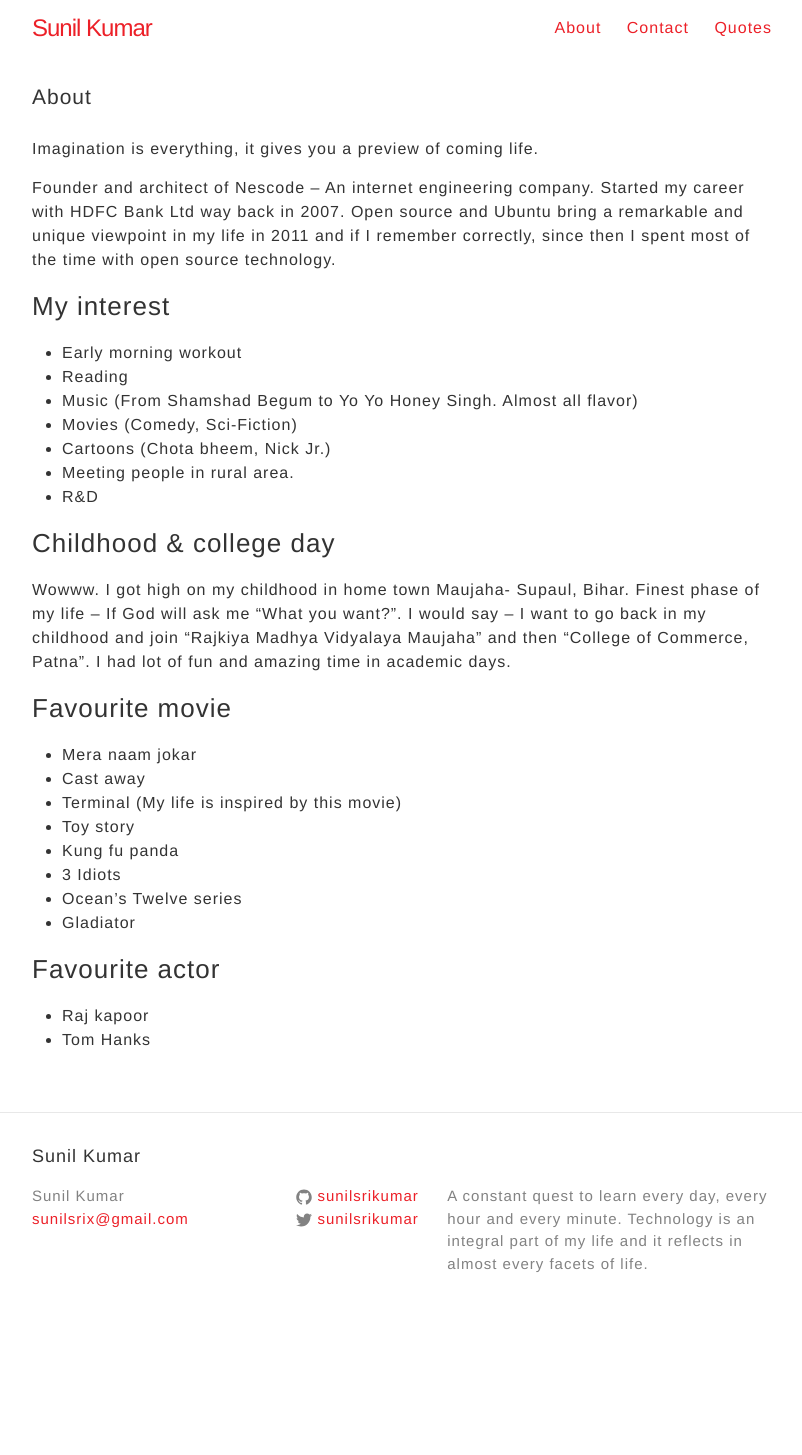
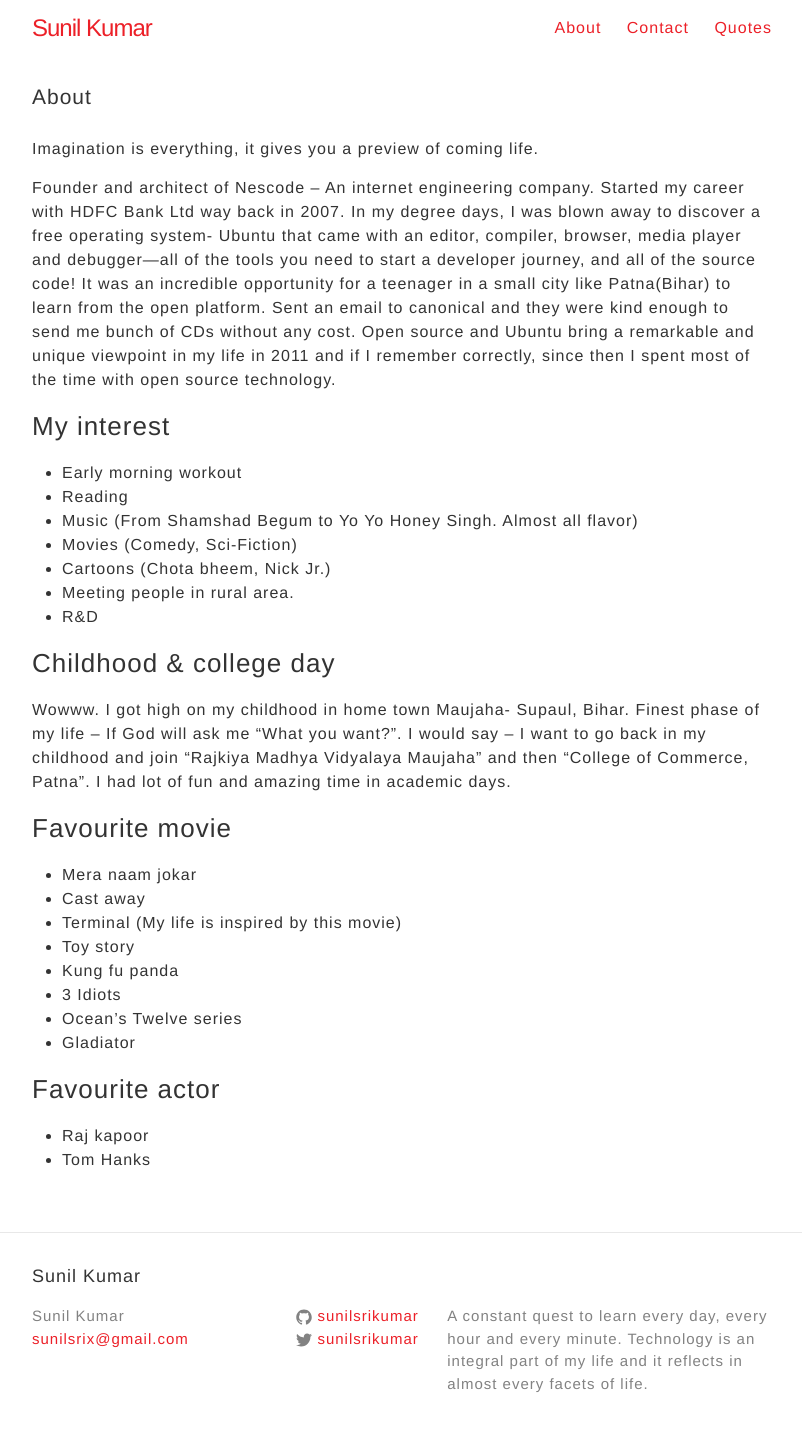
Before and after one commit to sunilsrikumar/sunilsrikumar.github.io, a Jekyll site: the page built from about.md, in a window 1280 px wide. Shown: the whole page, without its empty margins (238-1040 px from the left). Built offline with Jekyll 4.4.1, drawn with Linux system fonts in a browser that asks for light colours; before the commit the page ends 1335 px from its top, so only the background shows below that.

Commit message:
[Update]About and quotes page

```diff
--- a/about.md
+++ b/about.md
@@ -6,7 +6,7 @@ permalink: /about/
 
 Imagination is everything, it gives you a preview of coming life.
 
-Founder and architect of Nescode – An internet engineering company. Started my career with HDFC Bank Ltd way back in 2007. Open source and Ubuntu bring a remarkable and unique viewpoint in my life in 2011 and if I remember correctly, since then I spent most of the time with open source technology.
+Founder and architect of Nescode – An internet engineering company. Started my career with HDFC Bank Ltd way back in 2007. In my degree days, I was blown away to discover a free operating system- Ubuntu that came with an editor, compiler, browser, media player and debugger—all of the tools you need to start a developer journey, and all of the source code! It was an incredible opportunity for a teenager in a small city like Patna(Bihar) to learn from the open platform. Sent an email to canonical and they were kind enough to send me bunch of CDs without any cost. Open source and Ubuntu bring a remarkable and unique viewpoint in my life in 2011 and if I remember correctly, since then I spent most of the time with open source technology.
 
 ### My interest
 
```
Also changed, not shown: quotes.md (+1 -1 lines).
